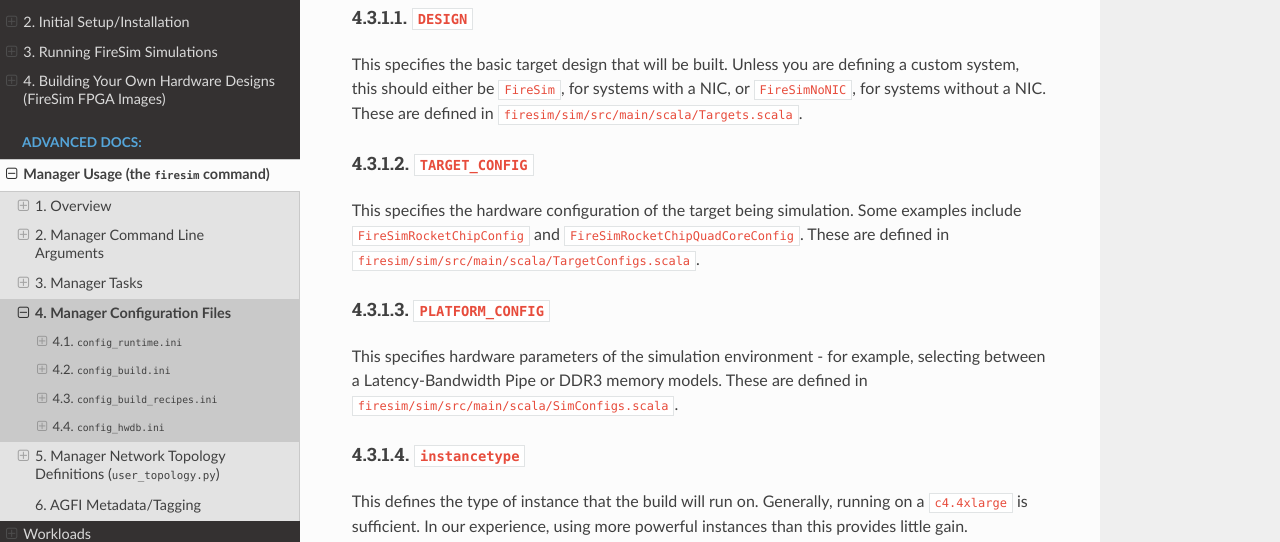
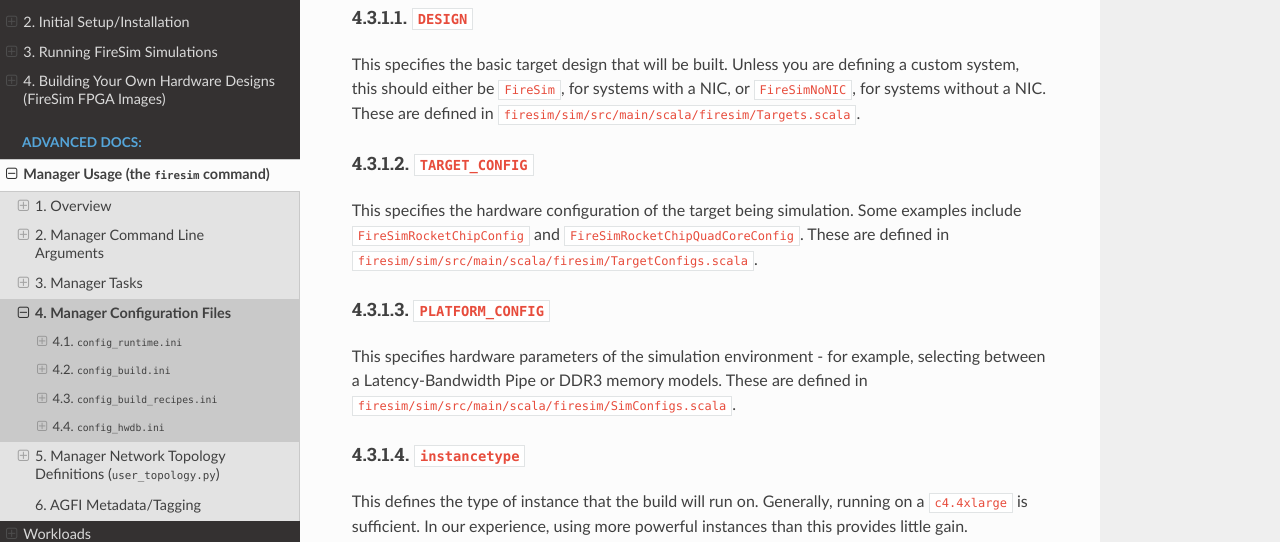
Before and after one commit to firesim/firesim, a Sphinx documentation site: the page built from docs/Advanced-Usage/Manager/Manager-Configuration-Files.rst, in a window 1280 px wide and 900 px high, scrolled down 5961 px. Shown: the part 152-694 px from the top of the window. Built offline with Sphinx 7.4.7 and the Read the Docs theme 2.0.0, drawn with Linux system fonts in a browser that asks for light colours.

Commit message:
[docs] Update some stale source paths

```diff
--- a/docs/Advanced-Usage/Manager/Manager-Configuration-Files.rst
+++ b/docs/Advanced-Usage/Manager/Manager-Configuration-Files.rst
@@ -313,14 +313,14 @@ you made up). Such a section must contain the following fields:
 This specifies the basic target design that will be built. Unless you
 are defining a custom system, this should either be ``FireSim``, for
 systems with a NIC, or ``FireSimNoNIC``, for systems without a NIC. These
-are defined in ``firesim/sim/src/main/scala/Targets.scala``.
+are defined in ``firesim/sim/src/main/scala/firesim/Targets.scala``.
 
 ``TARGET_CONFIG``
 """""""""""""""""""
 
 This specifies the hardware configuration of the target being simulation. Some
 examples include ``FireSimRocketChipConfig`` and ``FireSimRocketChipQuadCoreConfig``.
-These are defined in ``firesim/sim/src/main/scala/TargetConfigs.scala``.
+These are defined in ``firesim/sim/src/main/scala/firesim/TargetConfigs.scala``.
 
 
 ``PLATFORM_CONFIG``
@@ -328,7 +328,7 @@ These are defined in ``firesim/sim/src/main/scala/TargetConfigs.scala``.
 
 This specifies hardware parameters of the simulation environment - for example,
 selecting between a Latency-Bandwidth Pipe or DDR3 memory models.
-These are defined in ``firesim/sim/src/main/scala/SimConfigs.scala``.
+These are defined in ``firesim/sim/src/main/scala/firesim/SimConfigs.scala``.
 
 ``instancetype``
 """""""""""""""""""
```
